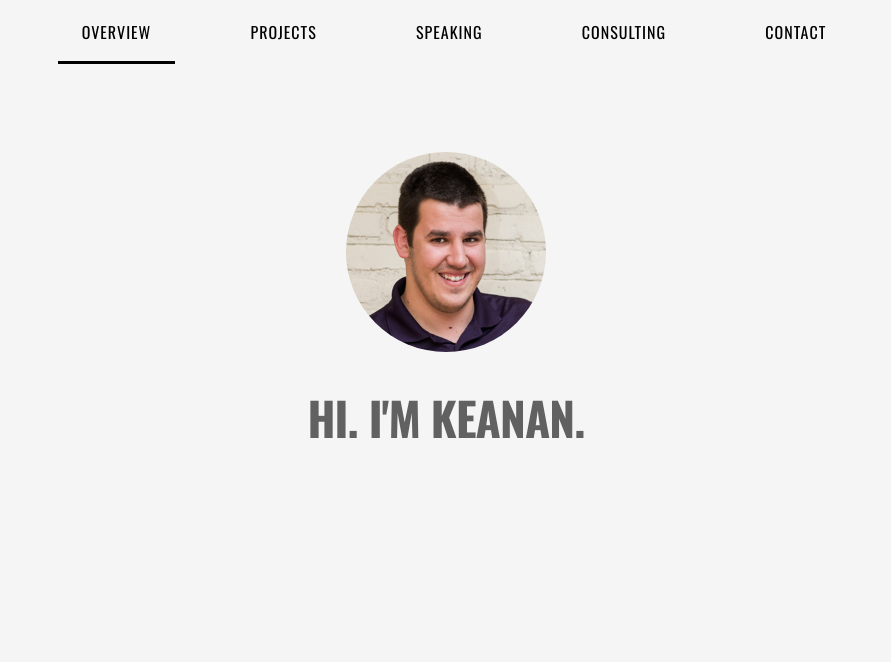
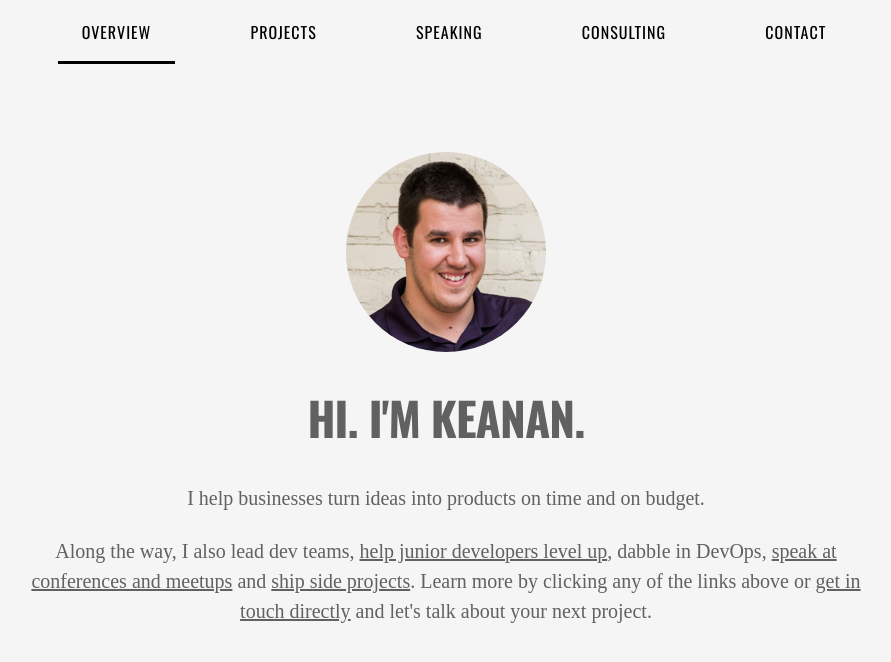
Before and after one commit to kkoppenhaver/kkoppenhaver.github.io, a website: page app/index.html in a window 1280 px wide. Shown: the whole page, without its empty margins (194-1085 px from the left). Drawn offline with nearby package versions, Linux system fonts and the light colour scheme; files that its build step writes are made by us from their sources; a web font is replaced by a local one.

Commit message:
First pass at overview copy

```diff
--- a/app/index.html
+++ b/app/index.html
@@ -43,13 +43,7 @@
     <link href="//fonts.googleapis.com/css?family=Oswald:400,700|Droid+Serif:400,700italic" rel="stylesheet" type="text/css" />
 
 
-    <!-- Material Design Lite page styles:
-    You can choose other color schemes from the CDN, more info here http://www.getmdl.io/customize/index.html
-    Format: material.color1-color2.min.css, some examples:
-    material.red-teal.min.css
-    material.blue-orange.min.css
-    material.purple-indigo.min.css
-    -->
+    <!-- Material Design Lite page styles -->
     <link rel="stylesheet" href="https://code.getmdl.io/1.2.1/material.indigo-pink.min.css">
 
     <!-- Your styles -->
@@ -73,6 +67,10 @@
               <img class="main-img" src="images/keanan.jpg" alt="">
 
               <h1>Hi. I'm Keanan.</h1>
+
+              <p>I help businesses turn ideas into products on time and on budget.</p>
+
+              <p>Along the way, I also lead dev teams, <a href="http://levelupwp.net">help junior developers level up</a>, dabble in DevOps, <a href="#speaking">speak at conferences and meetups</a> and <a href="http://github.com/kkoppenhaver">ship side projects</a>.  Learn more by clicking any of the links above or <a href="mailto:k.koppenhaver@gmail.com">get in touch directly</a> and let's talk about your next project.</p>
             </div>
           </section>
         </div>
--- a/app/styles/main.scss
+++ b/app/styles/main.scss
@@ -254,8 +254,16 @@ p, .mdl-layout__tab-ripple-container {
 
 a {
   color: #616161;
+  cursor: pointer;
 
   &:hover {
     color: lighten(#616161, 20%);
   }
 }
+
+#overview {
+  p {
+    line-height: 30px;
+    text-align: center;
+  }
+}
```
